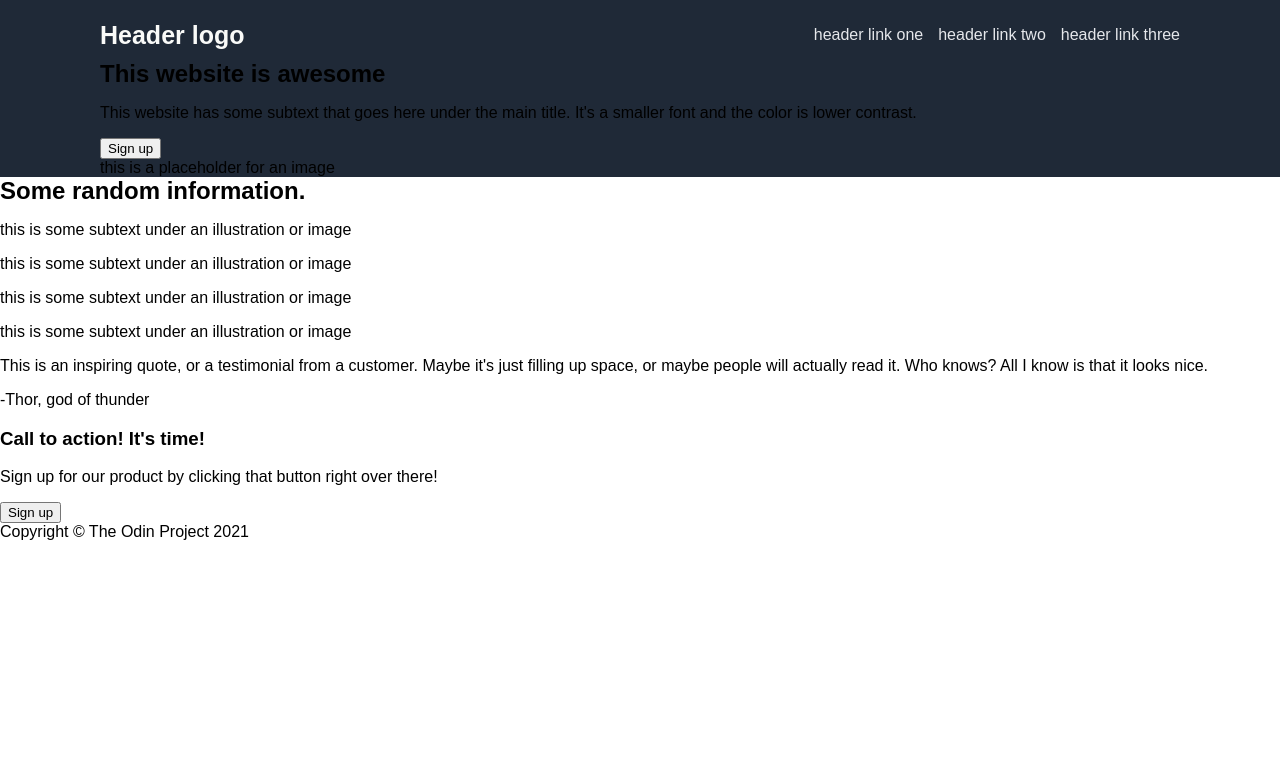
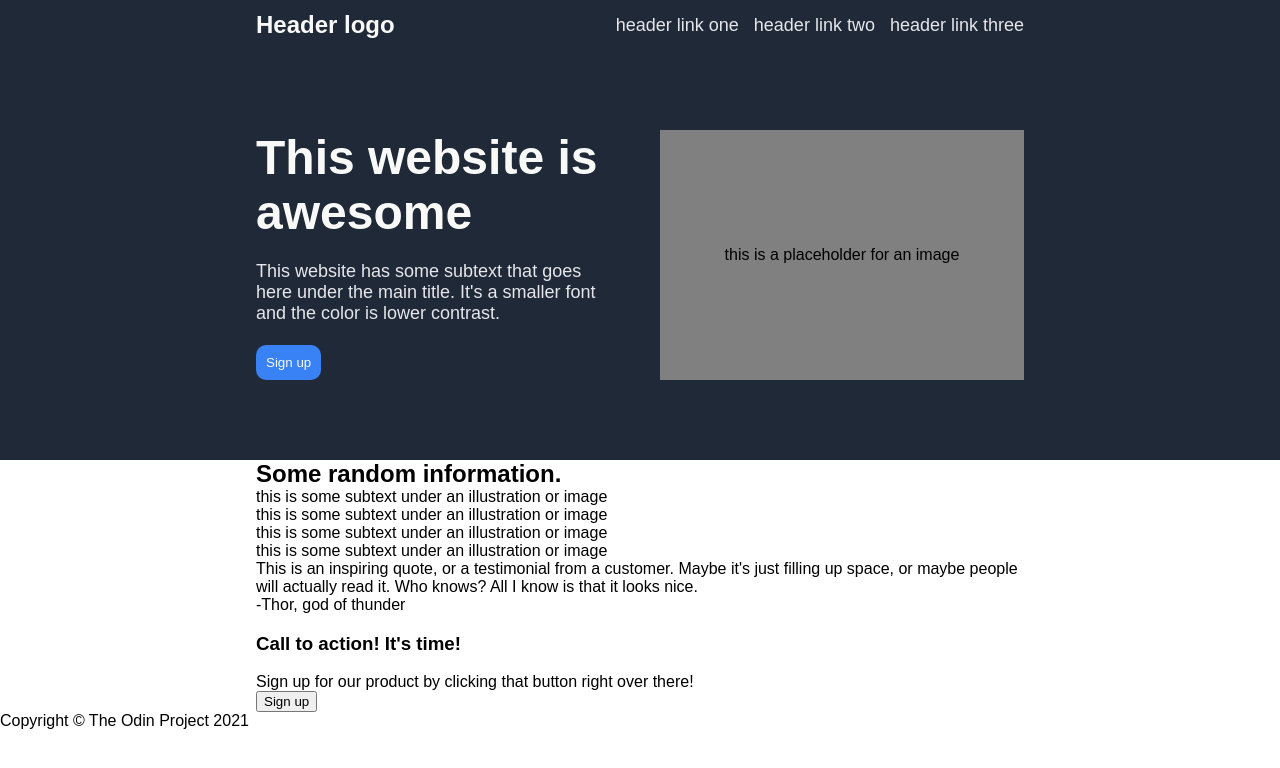
Before and after one commit to mathesunix/odin-landing-page, a plain HTML site: page index.html in a window 1280 px wide. Drawn offline with Linux system fonts and the light colour scheme.

Commit message:
Add new div with subclass "subsection", add more style to section 1
I needed to surround the left and right divs of section 1 with another div, so that I could use display: flex, and add vertical padding for the whole thing.

```diff
--- a/index.html
+++ b/index.html
@@ -16,13 +16,15 @@
                         <li><a>header link three</a></li>
                     </ul>
                 </header>
-                <div class="section-1-left">
-                    <h1>This website is awesome</h1>
-                    <p>This website has some subtext that goes here under the main title. It's a smaller font and the color is lower contrast.</p>
-                    <button>Sign up</button>
-                </div>
-                <div class="section-1-right">
-                    this is a placeholder for an image
+                <div class="subsection">
+                    <div class="subsection-left">
+                        <h1>This website is awesome</h1>
+                        <p>This website has some subtext that goes here under the main title. It's a smaller font and the color is lower contrast.</p>
+                        <button>Sign up</button>
+                    </div>
+                    <div class="subsection-right">
+                        this is a placeholder for an image
+                    </div>
                 </div>
             </section>
             <section class="section-2">
--- a/style.css
+++ b/style.css
@@ -9,6 +9,11 @@ body {
     flex-direction: column;
 }
 
+h1,
+p {
+    margin: 0px;
+}
+
 header {
     display: flex;
     justify-content: space-between;
@@ -16,14 +21,20 @@ header {
     height: 50px;
 }
 
+.section-1,
+.section-2,
+.section-3,
+.section-4 {
+    padding: 0px 20vw;
+}
+
 .section-1 {
-    padding: 10px 100px 0px;
     background-color: #1f2937;
 }
 
 .logo {
     color: #f9faf8;
-    font-size: 25px;
+    font-size: 24px;
     font-weight: bolder;
 }
 
@@ -33,9 +44,48 @@ ul {
     margin: 0px;
     padding: 0px;
     list-style-type: none;
+    font-size: 18px;
     color: #e5e7eb;
 }
 
-h1 {
-    margin: 0px;
+.subsection {
+    display: flex;
+    padding: 80px 0px;
+    gap: 40px;
 }
+
+.subsection-left {
+    flex-basis: 50%;
+    display: flex;
+    flex-direction: column;
+    justify-content: space-between;
+}
+
+.subsection-left h1 {
+    font-size: 48px;
+    font-weight: bolder;
+    color: #f9faf8;
+}
+
+.subsection-left p {
+    font-size: 18px;
+    color: #e5e7eb;
+}
+
+.subsection-left button {
+    align-self: flex-start;
+    padding: 10px;
+    border-radius: 10px;
+    border-style: none;
+    color: #f9faf8;
+    background-color: #3882f6;
+}
+
+.subsection-right {
+    display: flex;
+    justify-content: center;
+    align-items: center;
+    flex-basis: 50%;
+    height: 250px;
+    background-color: gray;
+}
```
